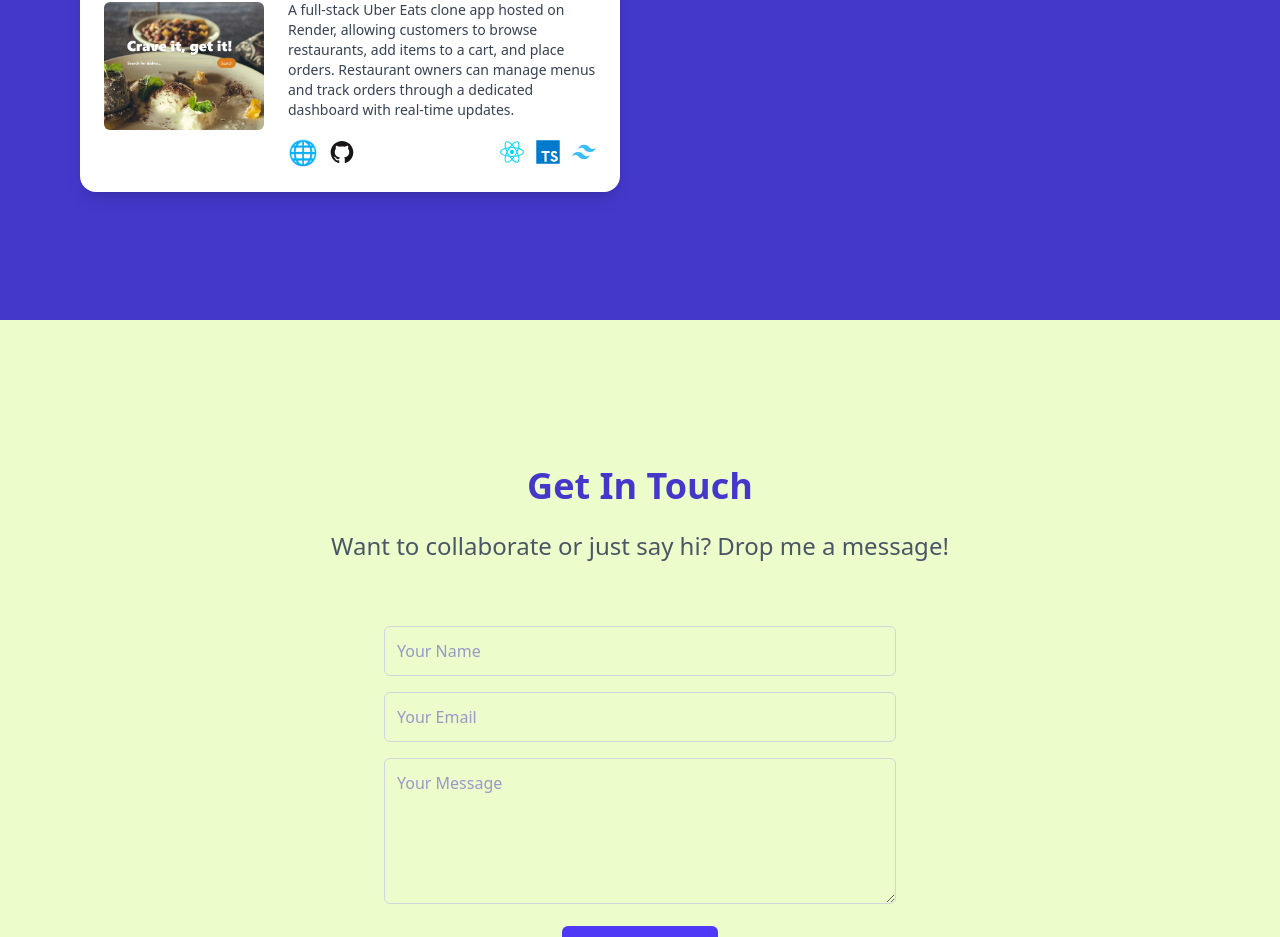
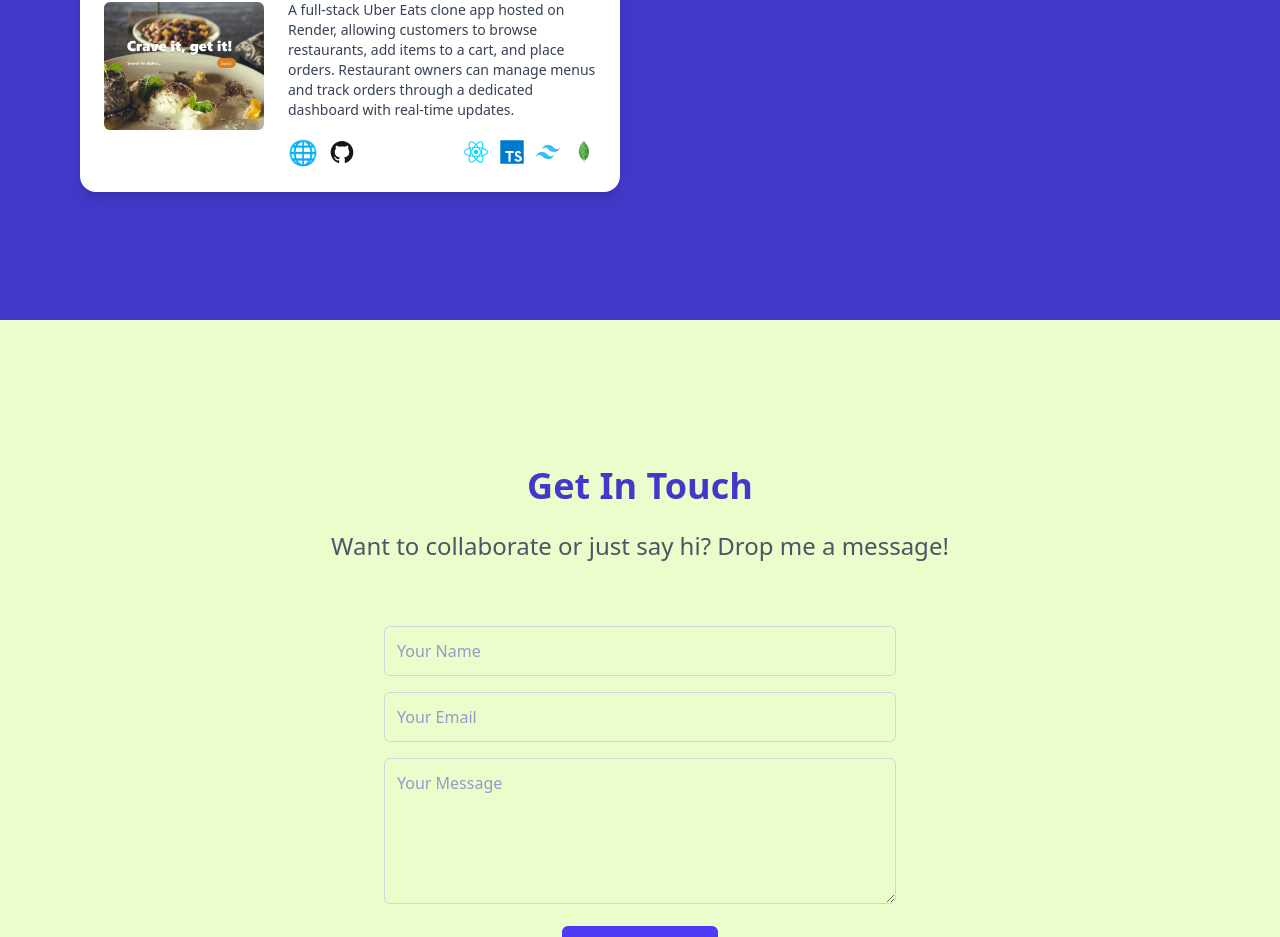
Before and after one commit to pshereen/profile, a React (Vite) app: page / in a window 1280 px wide. Shown: the part 2080-3017 px from the top of the page. Built offline with nearby package versions, Linux system fonts and the light colour scheme.

Commit message:
Added MongoDB logo.

```diff
--- a/src/components/Projects.jsx
+++ b/src/components/Projects.jsx
@@ -4,6 +4,7 @@ import ubereats from '../assets/UberEats.png';
 import reactLogo from '../assets/react.svg';
 import typescriptLogo from '../assets/TypeScript.svg';
 import tailwindLogo from '../assets/Tailwind CSS.svg';
+import mongoDBLogo from '../assets/MongoDB.svg';
 import githubIcon from '../assets/GitHub.svg';
 
 export default function Projects() {
@@ -156,6 +157,7 @@ export default function Projects() {
                 <img src={reactLogo} alt="React" className="w-6 h-6" title="React" />
                 <img src={typescriptLogo} alt="TypeScript" className="w-6 h-6" title="TypeScript" />
                 <img src={tailwindLogo} alt="Tailwind CSS" className="w-6 h-6" title="Tailwind CSS" />
+                <img src={mongoDBLogo} alt="MongoDB" className="w-6 h-6" title="MongoDB" />
               </div>
             </div>
           </div>
```
Also changed, not shown: src/assets/MongoDB.svg (added).
